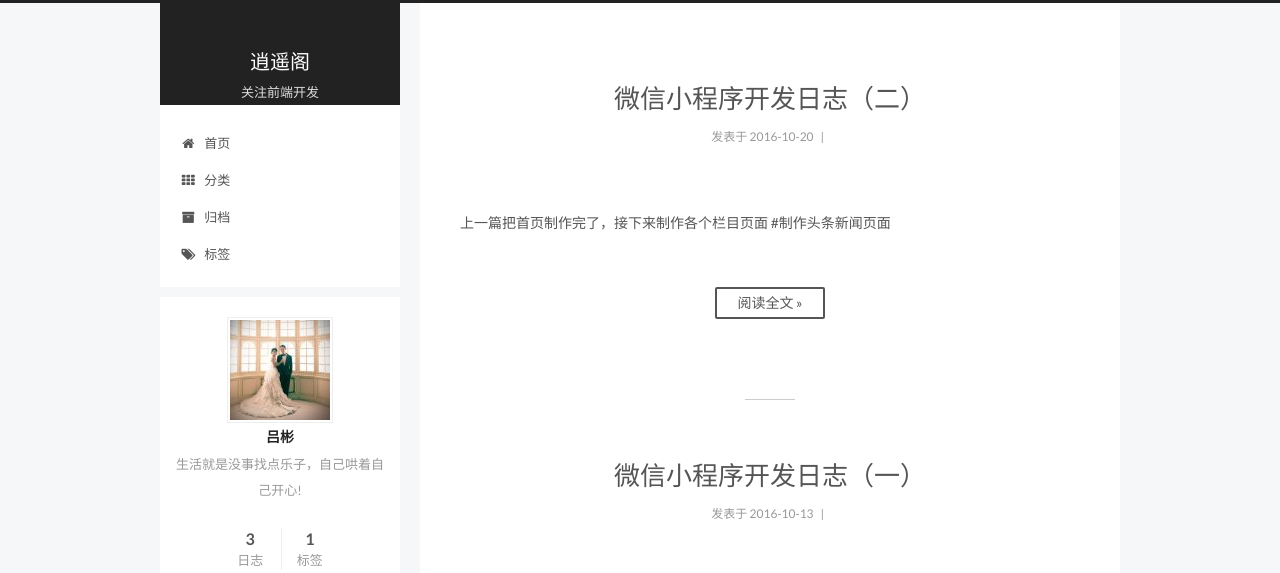
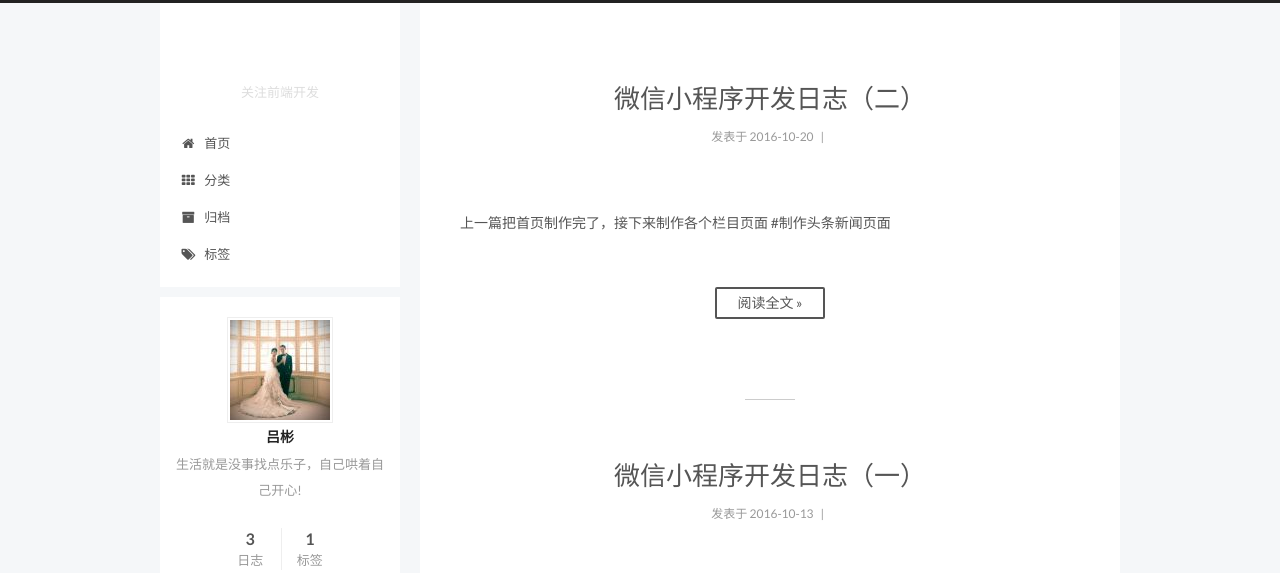
Before and after one commit to lbking666666/lbking666666.github.io, a plain HTML site: page index.html in a window 1280 px wide. Shown: the top 573 px of the page. Drawn offline with Linux system fonts and the light colour scheme; a script that the page names is missing.

Commit message:
Site updated: 2016-10-21 09:16:01

```diff
--- a/css/main.css
+++ b/css/main.css
@@ -1558,7 +1558,7 @@ pre .javascript .function {
   width: 4px;
   height: 4px;
   border-radius: 50%;
-  background: #aff;
+  background: #9ef;
 }
 .links-of-blogroll {
   font-size: 13px;
@@ -2311,9 +2311,8 @@ body {
 }
 .site-meta {
   padding-top: 40px;
-  background: url("../logo.png") no-repeat center center;
+  background: $black-deepurl('../logo.png') no-repeat center center;
   color: #fff;
-  background: #222;
 }
 @media (min-width: 768px) and (max-width: 991px) {
   .site-meta {
```
